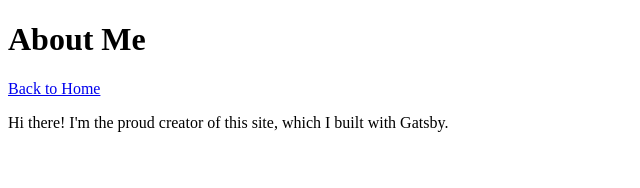
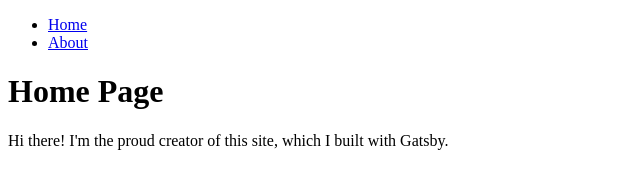
Before and after one commit to rtnario-jfetm/my-third-gatsby-site, a Gatsby site: page /about in a window 1280 px wide. Shown: the whole page, without its empty margins (0-640 px from the left). Built offline with nearby package versions, Linux system fonts and the light colour scheme; Gatsby itself is replaced by a stand-in of ours.

Commit message:
feat: use layout for rendering pages

```diff
--- /dev/null
+++ b/src/components/layout.js
@@ -0,0 +1,21 @@
+import * as React from 'react'
+import { Link } from 'gatsby'
+
+const Layout = ({ pageTitle, children }) => {
+  return (
+    <div>
+      <nav>
+        <ul>
+          <li><Link to="/">Home</Link></li>
+          <li><Link to="/about">About</Link></li>
+        </ul>
+      </nav>
+      <main>
+        <h1>{pageTitle}</h1>
+        {children}
+      </main>
+    </div>
+  )
+}
+
+export default Layout
--- a/src/pages/about.js
+++ b/src/pages/about.js
@@ -1,13 +1,11 @@
 import * as React from 'react'
-import { Link } from 'gatsby'
+import Layout from '../components/layout'
 
 const AboutPage = () => {
   return (
-    <main>
-      <h1>About Me</h1>
-      <Link to="/">Back to Home</Link>
+    <Layout pageTitle="Home Page">
       <p>Hi there! I'm the proud creator of this site, which I built with Gatsby.</p>
-    </main>
+    </Layout>
   )
 }
 
```
Also changed, not shown: src/pages/index.js (+3 -5 lines).
